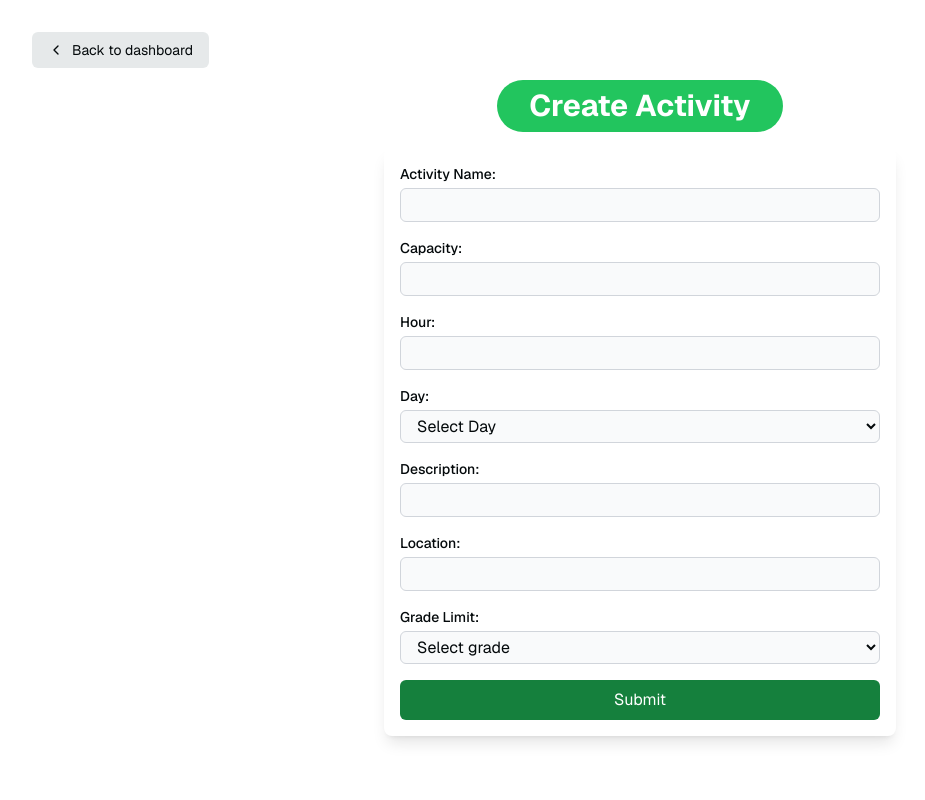
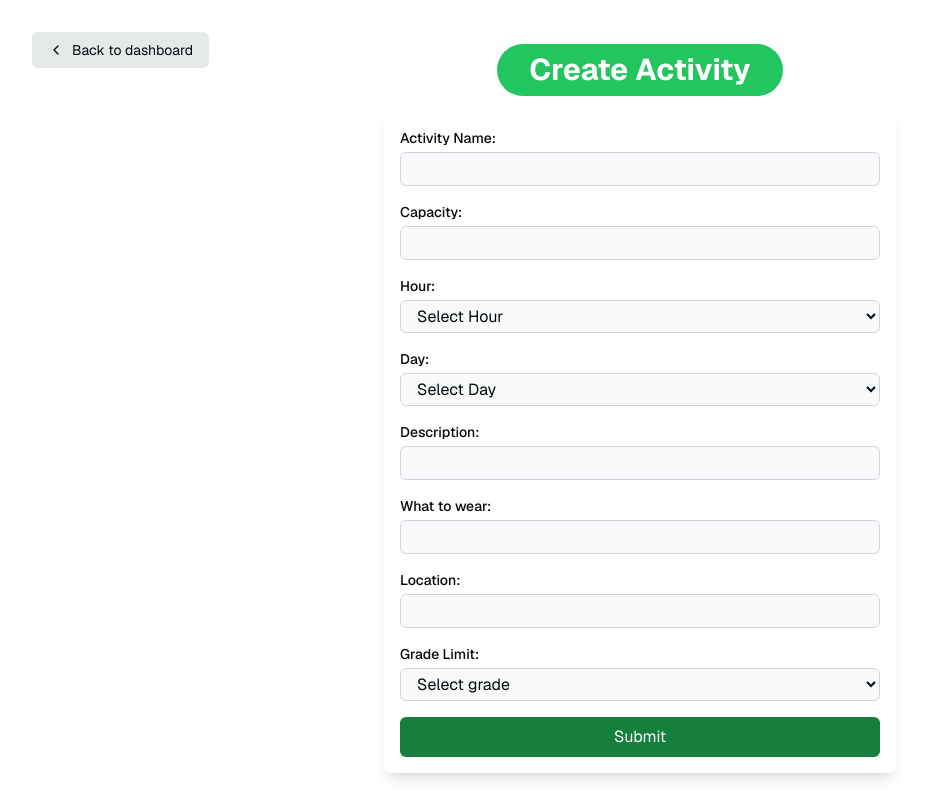
Before and after one commit to gabrielriedel/cedars-fc-supapp, a Next.js app: page /admin/create-activity in a window 1280 px wide. Shown: the whole page, without its empty margins (0-925 px from the left). Built offline with nearby package versions, Linux system fonts and the light colour scheme.

Commit message:
dropdown for hour

```diff
--- a/app/api/createActivity/route.ts
+++ b/app/api/createActivity/route.ts
@@ -7,9 +7,9 @@ export async function POST(req: NextRequest) {
         return new NextResponse(`Method ${req.method} Not Allowed`, { status: 405 });
     }
 
-    const { activityName, capacity, hour, day, description, location, ageLimit } = await req.json();
+    const { activityName, capacity, hour, day, description, attire, location, ageLimit } = await req.json();
 
-    if (!activityName || !capacity || !hour || !day || !description || !location || !ageLimit) {
+    if (!activityName || !capacity || !hour || !day || !description || !attire || !location || !ageLimit) {
         return new NextResponse(JSON.stringify({ message: 'All fields are required' }), {
             status: 400,
             headers: { 'Content-Type': 'application/json' }
@@ -29,7 +29,7 @@ export async function POST(req: NextRequest) {
     const { data, error } = await supabase
         .from('activities')
         .insert([
-            { activity_name: activityName, capacity, spaces_left: capacity, hour, day, description, location, age_limit: ageLimit }
+            { activity_name: activityName, capacity, spaces_left: capacity, hour, day, description, location, age_limit: ageLimit, attire: attire }
         ]);
 
     if (error) {
--- a/app/api/registerActivities/route.ts
+++ b/app/api/registerActivities/route.ts
@@ -11,6 +11,28 @@ export async function PATCH(req: NextRequest) {
     const {
         data: { user },
     } = await supabase.auth.getUser();
+
+    type Grade = 'No Limit' | 'Infant' | 'Toddler' | 'Pre-K' | 'Kindergarten' | '1st Grade' | '2nd Grade' | '3rd Grade' | '4th Grade' | '5th Grade' | '6th Grade' | '7th Grade' | '8th Grade' | 'High School' | 'College' | 'Adult';
+
+
+    const gradeMapping: Record<Grade, number> = {
+        'No Limit': -1,
+        'Infant': 0,
+        'Toddler': 1,
+        'Pre-K': 2,
+        'Kindergarten': 3,
+        '1st Grade': 4,
+        '2nd Grade': 5,
+        '3rd Grade': 6,
+        '4th Grade': 7,
+        '5th Grade': 8,
+        '6th Grade': 9,
+        '7th Grade': 10,
+        '8th Grade': 11,
+        'High School': 12,
+        'College': 13,
+        'Adult': 14
+    };
 
     try {
         const { data: acts, error: actsError } = await supabase
@@ -29,12 +51,17 @@ export async function PATCH(req: NextRequest) {
             });
         }
 
-        if (acts[0].age_limit > body.age) {
-            return new NextResponse(JSON.stringify({ error: "Sorry, this activity has age restrictions that do not match this guest's profile" }), {
+        const gradeLimit = acts[0].age_limit as Grade;
+        const guestGrade = body.grade as Grade;
+
+        if (gradeMapping[gradeLimit] > gradeMapping[guestGrade]) {
+            return new NextResponse(JSON.stringify({ error: "Sorry, this activity has grade restrictions that do not match this guest's profile" }), {
                 status: 400,
                 headers: { 'Content-Type': 'application/json' }
             });
         }
+
+
 
         const { data: rosters, error: rostersError } = await supabase
             .from('rosters')
--- a/components/ActivityCreate.tsx
+++ b/components/ActivityCreate.tsx
@@ -7,12 +7,13 @@ interface UserFormData {
     hour: string;
     day: string;
     description: string;
+    attire: string;
     location: string;
     ageLimit: string;
 }
 
 const ActivityCreate: React.FC = () => {
-    const [formData, setFormData] = useState<UserFormData>({ activityName: '', capacity: '', hour: '', day: '', description: '', location: '', ageLimit: ''});
+    const [formData, setFormData] = useState<UserFormData>({ activityName: '', capacity: '', hour: '', day: '', description: '', attire: '', location: '', ageLimit: ''});
 
     const handleChange = (event: React.ChangeEvent<HTMLInputElement | HTMLSelectElement>) => {
         const { name, value } = event.target;
@@ -46,7 +47,7 @@ const ActivityCreate: React.FC = () => {
             const result = await response.json();
             alert('Activity added successfully!');
             console.log(result);  // Log or handle response data as needed
-            setFormData({ activityName: '', capacity: '', hour: '', day: '', description: '', location: '', ageLimit: ''});  // Clear the form
+            setFormData({ activityName: '', capacity: '', hour: '', day: '', description: '', attire: '', location: '', ageLimit: ''});  // Clear the form
         } catch (error) {
             alert(error instanceof Error ? error.message : 'Failed to create activity');
         }
@@ -81,14 +82,21 @@ const ActivityCreate: React.FC = () => {
                 </div>
                 <div className="mb-2">
                     <label className="text-sm font-medium block mb-1" htmlFor="hour">Hour:</label>
-                    <input
+                    <select
                         className="rounded-md px-3 py-1 bg-gray-50 border border-gray-300 focus:border-green-500 focus:ring focus:ring-green-500 focus:ring-opacity-50 w-full"
-                        type="text"
                         id="hour"
                         name="hour"
                         value={formData.hour}
                         onChange={handleChange}
-                    />
+                        required
+                    >
+                        <option value="">Select Hour</option>
+                        <option value="1">1</option>
+                        <option value="2">2</option>
+                        <option value="3">3</option>
+                        <option value="4">4</option>
+                        <option value="5">5</option>
+                    </select>
                 </div>
                 <div className="mb-2">
                     <label className="text-sm font-medium block mb-1" htmlFor="day">Day:</label>
@@ -115,6 +123,17 @@ const ActivityCreate: React.FC = () => {
                         id="description"
                         name="description"
                         value={formData.description}
+                        onChange={handleChange}
+                    />
+                </div>
+                <div className="mb-2">
+                    <label className="text-sm font-medium block mb-1" htmlFor="attire">What to wear:</label>
+                    <input
+                        className="rounded-md px-3 py-1 bg-gray-50 border border-gray-300 focus:border-green-500 focus:ring focus:ring-green-500 focus:ring-opacity-50 w-full"
+                        type="text"
+                        id="attire"
+                        name="attire"
+                        value={formData.attire}
                         onChange={handleChange}
                     />
                 </div>
--- a/components/SubmitUser.tsx
+++ b/components/SubmitUser.tsx
@@ -108,7 +108,7 @@ const SubmitUser: React.FC = () => {
                         <option value="Infant">Infant</option>
                         <option value="Toddler">Toddler</option>
                         <option value="Pre-K">Pre-K</option>
-                        <option value="K">K</option>
+                        <option value="Kindergarten">Kindergarten</option>
                         <option value="1st Grade">1st Grade</option>
                         <option value="2nd Grade">2nd Grade</option>
                         <option value="3rd Grade">3rd Grade</option>
```
